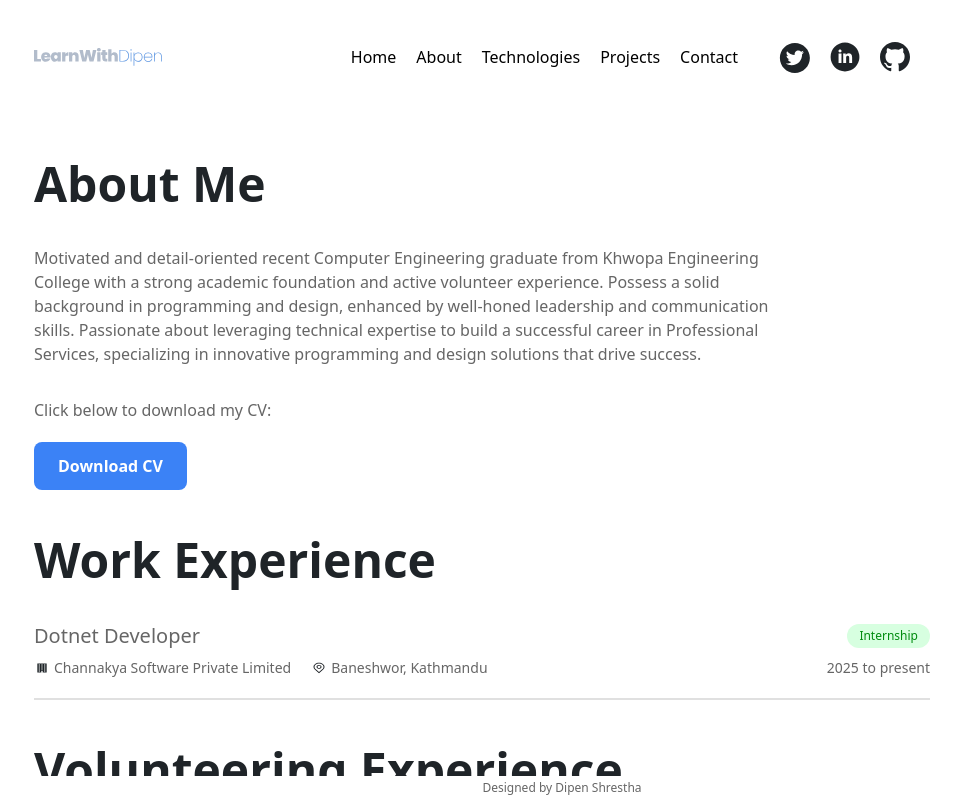
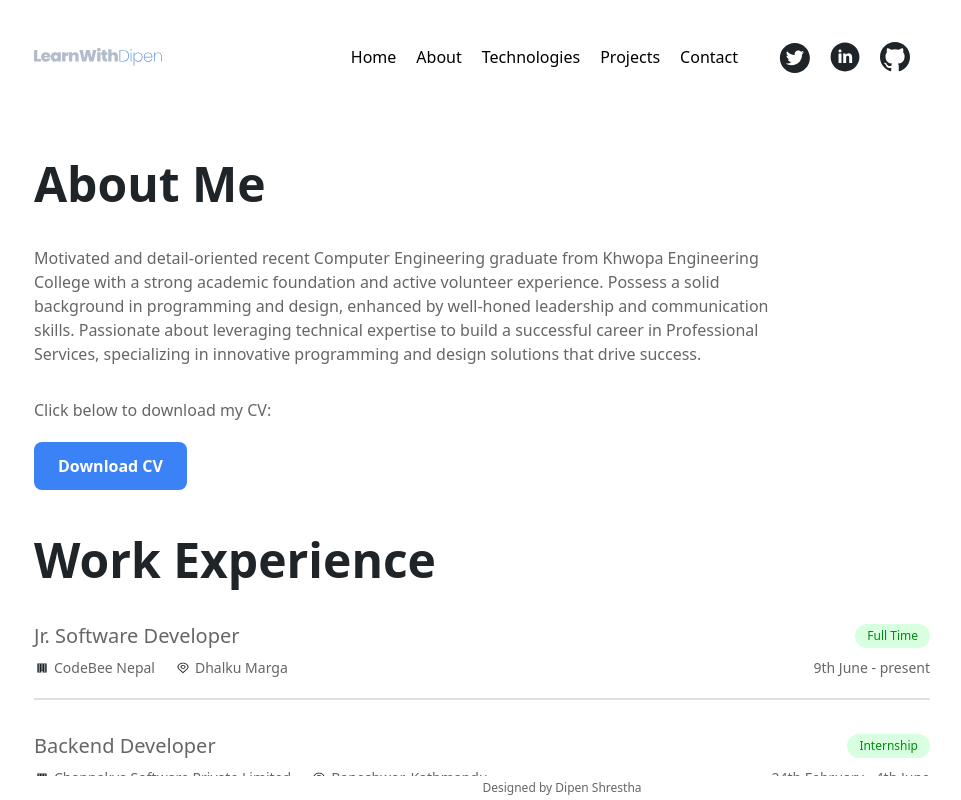
Before and after one commit to dipenshrestha/dipen-porfolio, a React (Create React App) app: page /about in a window 1280 px wide. Shown: the top 800 px of the page, without its empty margins (158-1119 px from the left). Built offline with nearby package versions, Linux system fonts and the light colour scheme.

Commit message:
Added Experience

```diff
--- a/src/Details.js
+++ b/src/Details.js
@@ -57,12 +57,19 @@ export const socialMediaUrl = {
 
 // Enter your Work Experience here
 export const workDetails = [
+    {
+    Position: "Jr. Software Developer",
+    Company: `CodeBee Nepal`,
+    Location: "Dhalku Marga",
+    Type: "Full Time",
+    Duration: "9th June - present",
+  },
   {
-    Position: "Dotnet Developer",
+    Position: "Backend Developer",
     Company: `Channakya Software Private Limited`,
     Location: "Baneshwor, Kathmandu",
     Type: "Internship",
-    Duration: "2025 to present",
+    Duration: "24th February - 4th June",
   }
 ];
 
```
